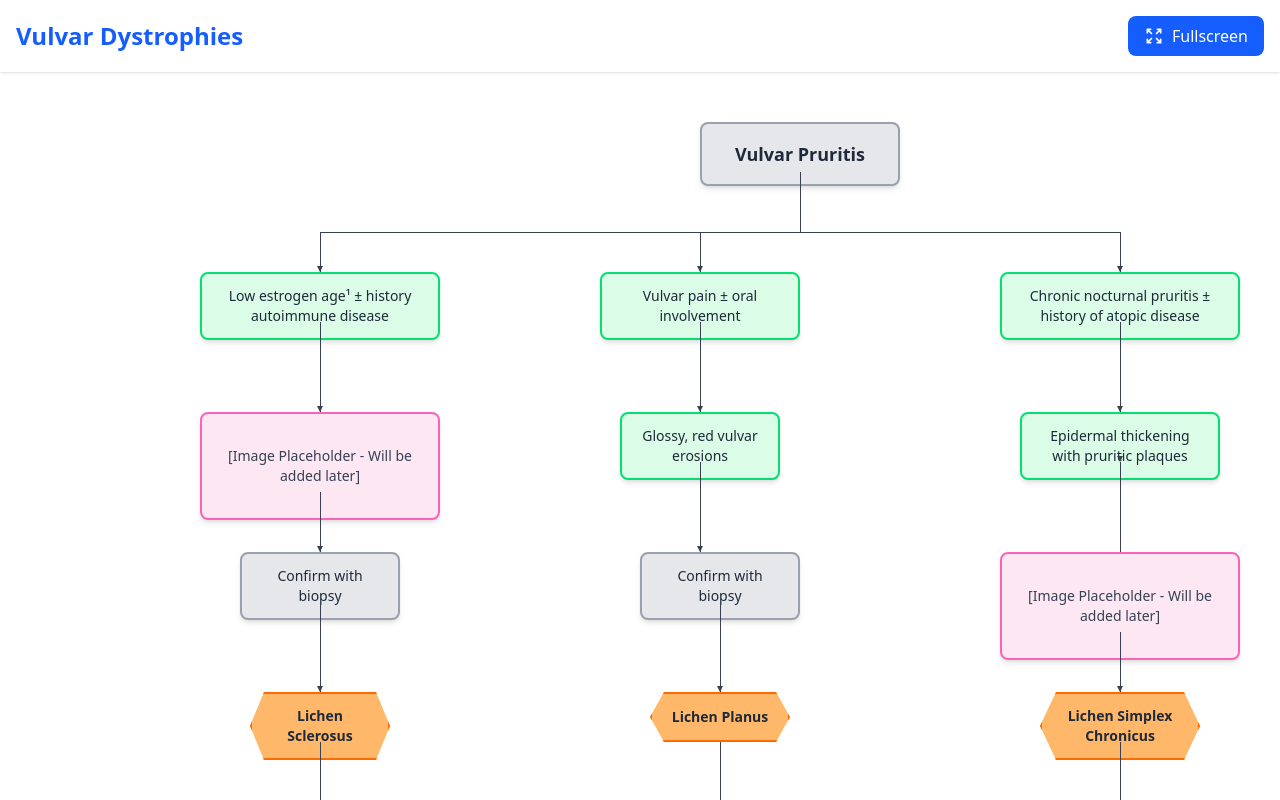
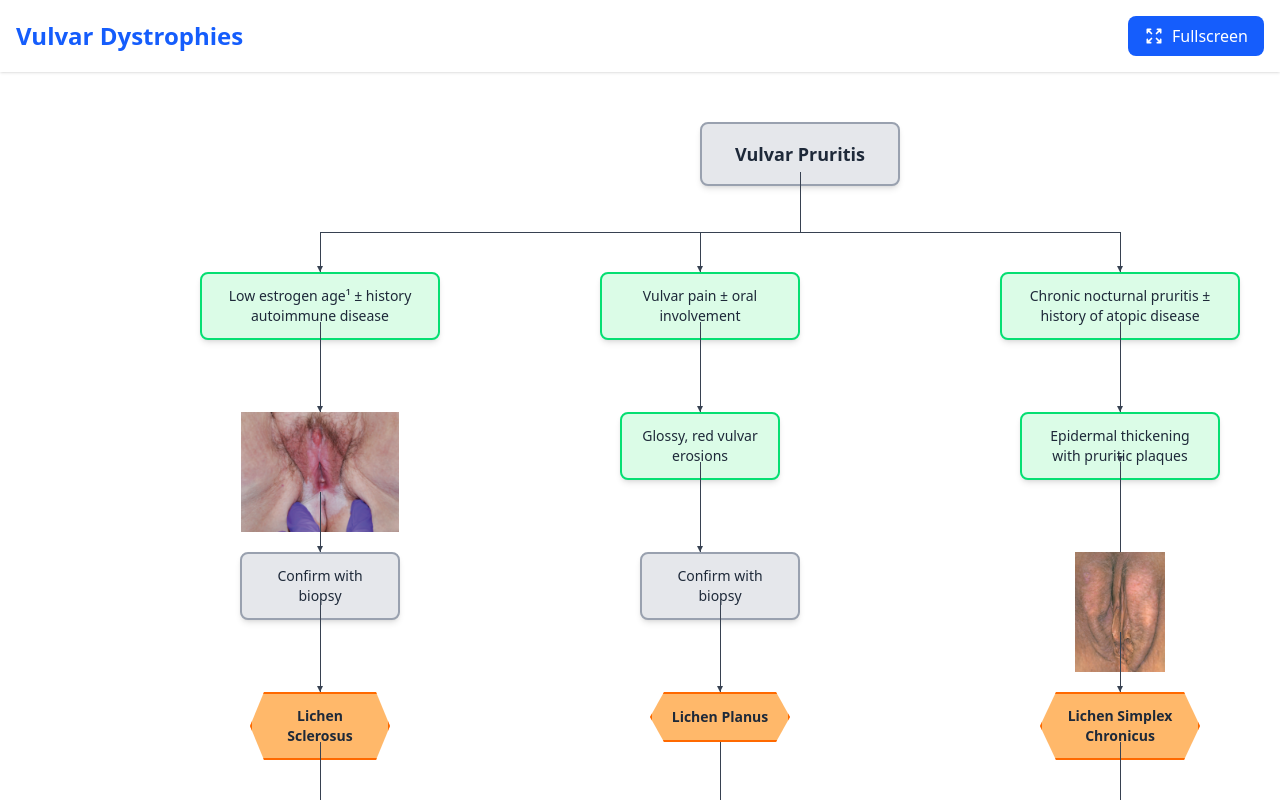
Before and after one commit to 7r3a2/Mbha, a Next.js app: page /approach/obs-gyne/gynecology/vulvar-dystrophies in a window 1280 px wide. Built offline with nearby package versions, Linux system fonts and the light colour scheme.

Commit message:
new approach

```diff
--- a/app/approach/obs-gyne/gynecology/vulvar-dystrophies/page.tsx
+++ b/app/approach/obs-gyne/gynecology/vulvar-dystrophies/page.tsx
@@ -2,6 +2,7 @@
 
 import React, { useRef, useState } from "react";
 import Head from "next/head";
+import Image from "next/image";
 
 // Main title box component (Gray)
 const TitleBox = ({ title, style = {} }: { title: string; style?: React.CSSProperties }) => (
@@ -319,10 +320,17 @@ export default function VulvarDystrophiesFlowchart({
               style={{ position: 'absolute', left: 200, top: 200, width: 240 }}
             />
 
-            <ImageBox
-              title="[Image Placeholder - Will be added later]"
-              style={{ position: 'absolute', left: 200, top: 340, width: 240 }}
-            />
+            <div
+              style={{ position: 'absolute', left: 200, top: 340, width: 240, height: 120 }}
+            >
+              <Image
+                src="/images/approaches images/obs & gyne/Vulvar Dystrophies right.png"
+                alt="Vulvar Dystrophies Right"
+                width={240}
+                height={120}
+                style={{ objectFit: 'contain', width: '100%', height: '100%' }}
+              />
+            </div>
 
             <DecisionBox
               title="Confirm with biopsy"
@@ -376,10 +384,17 @@ export default function VulvarDystrophiesFlowchart({
               style={{ position: 'absolute', left: 1020, top: 340, width: 200 }}
             />
 
-            <ImageBox
-              title="[Image Placeholder - Will be added later]"
-              style={{ position: 'absolute', left: 1000, top: 480, width: 240 }}
-            />
+            <div
+              style={{ position: 'absolute', left: 1000, top: 480, width: 240, height: 120 }}
+            >
+              <Image
+                src="/images/approaches images/obs & gyne/Vulvar Dystrophies left.png"
+                alt="Vulvar Dystrophies Left"
+                width={240}
+                height={120}
+                style={{ objectFit: 'contain', width: '100%', height: '100%' }}
+              />
+            </div>
 
             <DiagnosisBox
               title="Lichen Simplex Chronicus"
```
Also changed, not shown: public/images/approaches images/obs & gyne/Vulvar Dystrophies left.png (added), public/images/approaches images/obs & gyne/Vulvar Dystrophies right.png (added).
